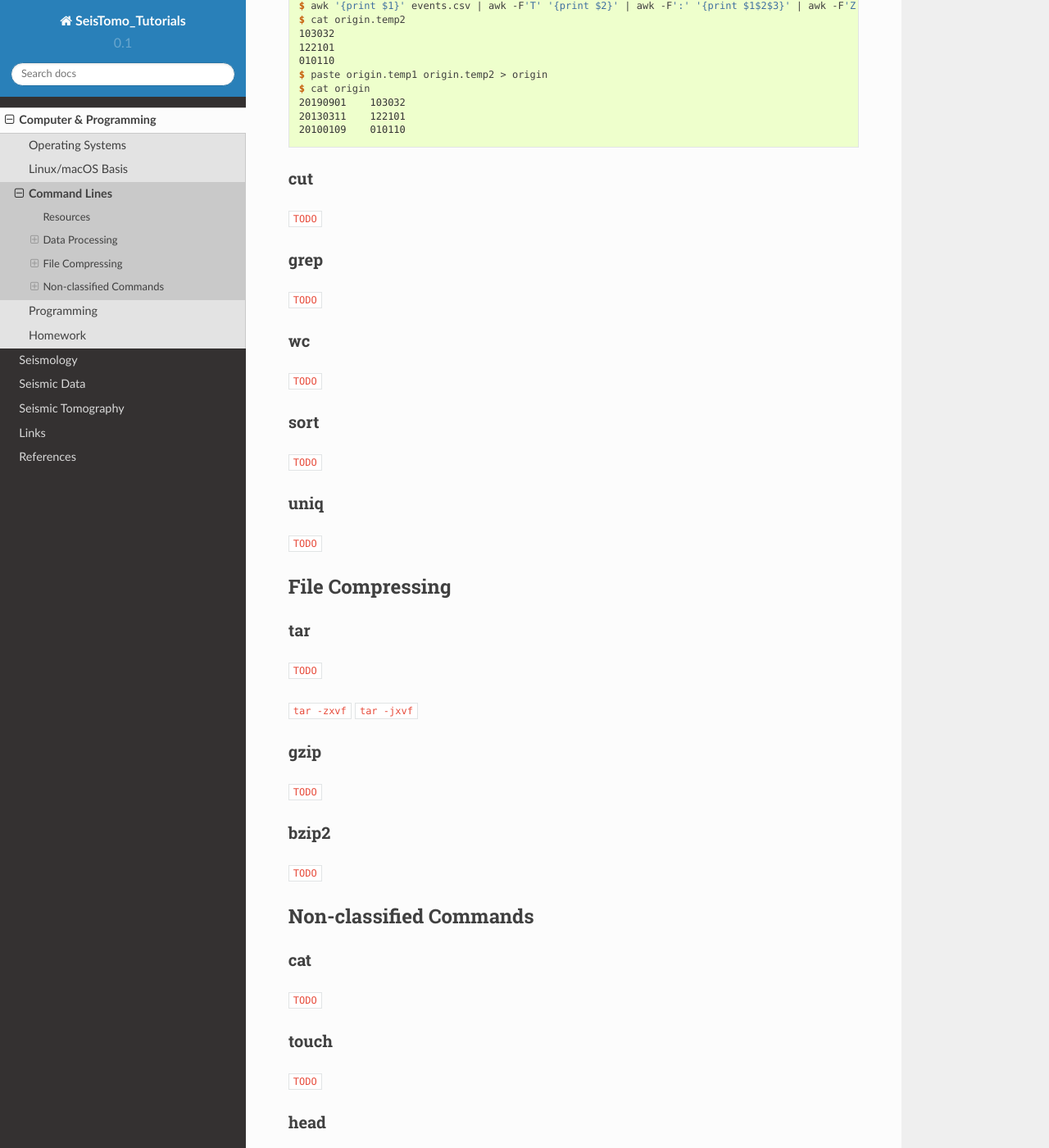
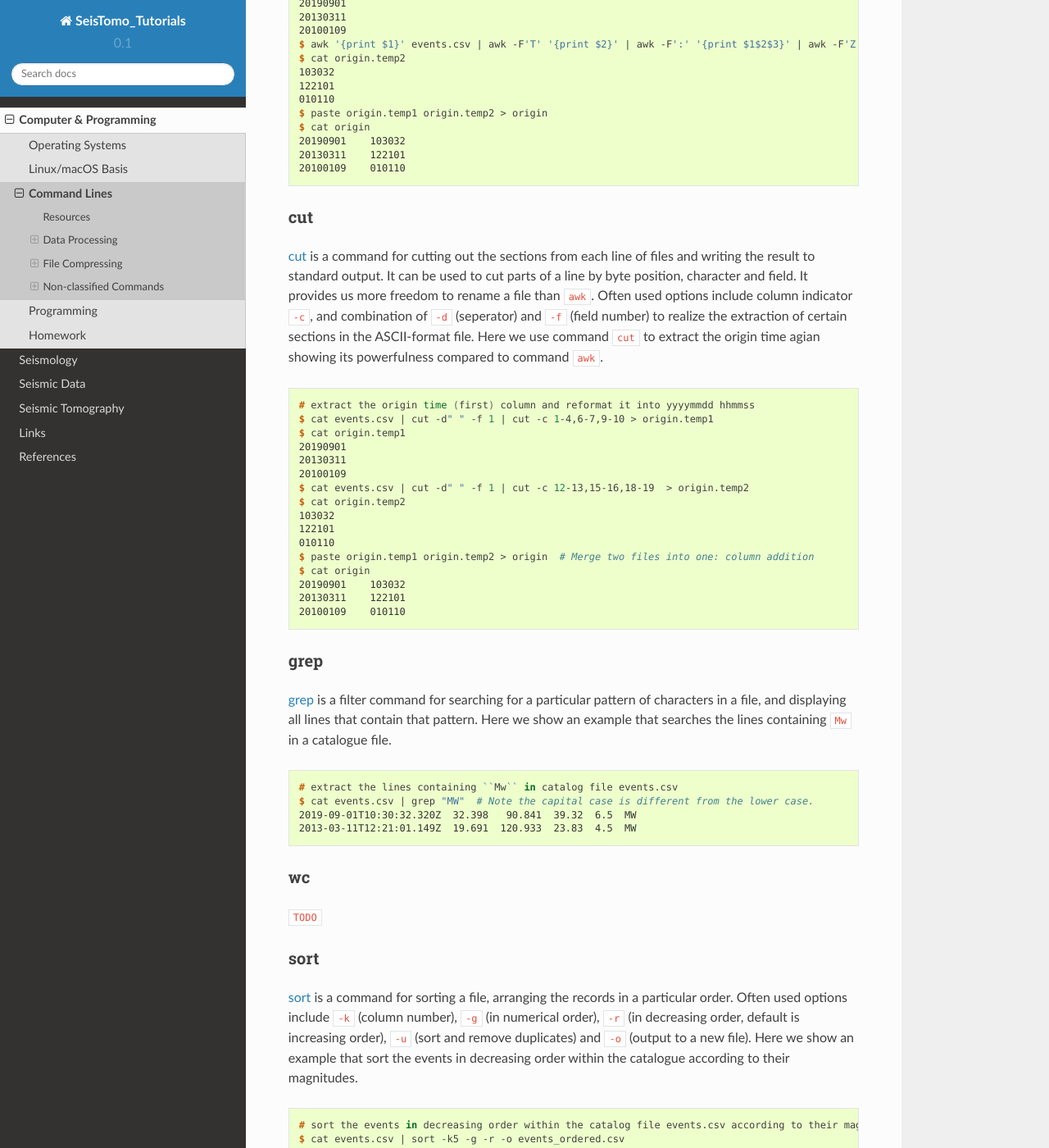
Before and after one commit to MIGG-NTU/SeisTomo_Tutorials, a Sphinx documentation site: the page built from source/computer-programming/command-lines.rst, in a window 1280 px wide and 1400 px high, scrolled down 1000 px. Shown: the whole window at 82% size. Built offline with Sphinx 7.4.7 and the Read the Docs theme 2.0.0, drawn with Linux system fonts in a browser that asks for light colours; some of the changed text lies outside the part shown.

Commit message:
revise Commandline (#31)
* revise Commandline

* revise Commandline

Co-authored-by: Tianjue <litianjue@Lis-MacBook.local>

```diff
--- a/source/computer-programming/command-lines.rst
+++ b/source/computer-programming/command-lines.rst
@@ -19,7 +19,7 @@
 awk
 +++
 
-`awk <https://man.linuxde.net/awk>`__ is a domain-specific language designed for text processing and typically used as a data extraction and reporting tool. It is very convenient to extract certain columns in an ASCII-format file using awk given a specified division character, e.g., empty space (as default), comma ``,`` semicolon ``;`` dash ``-`` or other describable characters. Here are two expamles showing the way that we usually use to extract location, magnitude, and origin time from a common catalogue file.
+`awk <https://man.linuxde.net/awk>`__ is a domain-specific language designed for text processing and typically used as a data extraction and reporting tool. It is very convenient to extract certain columns or sections in an ASCII-format file using awk given a specified field separator. By default, fields are separated by a space. We can change that with the --field-separator option, which sets the -F‘S’ variable S to whatever you want it to be, e.g., comma ``,`` semicolon ``;`` dash ``-`` or other describable characters. Here are two expamles showing the way that we usually use to extract location, magnitude, and origin time from a common catalogue file.
 
 .. code-block:: console
 
@@ -52,16 +52,43 @@
     20130311	122101
     20100109	010110
 
+
 cut
 +++
 
-``TODO``
+`cut <https://man.linuxde.net/cut>`__ is a command for cutting out the sections from each line of files and writing the result to standard output. It can be used to cut parts of a line by byte position, character and field. It provides us more freedom to rename a file than ``awk``. Often used options include column indicator ``-c``, and combination of ``-d`` (seperator) and ``-f`` (field number) to realize the extraction of certain sections in the ASCII-format file. Here we use command ``cut`` to extract the origin time agian showing its powerfulness compared to command ``awk``.
+
+.. code-block:: console
+
+    # extract the origin time (first) column and reformat it into yyyymmdd hhmmss
+    $ cat events.csv | cut -d" " -f 1 | cut -c 1-4,6-7,9-10 > origin.temp1
+    $ cat origin.temp1
+    20190901
+    20130311
+    20100109
+    $ cat events.csv | cut -d" " -f 1 | cut -c 12-13,15-16,18-19  > origin.temp2
+    $ cat origin.temp2
+    103032
+    122101
+    010110
+    $ paste origin.temp1 origin.temp2 > origin  # Merge two files into one: column addition
+    $ cat origin
+    20190901	103032
+    20130311	122101
+    20100109	010110
 
 
 grep
 ++++
 
-``TODO``
+`grep <https://man.linuxde.net/grep>`__ is a filter command for searching for a particular pattern of characters in a file, and displaying all lines that contain that pattern. Here we show an example that searches the lines containing ``Mw`` in a catalogue file.
+
+.. code-block:: console
+
+    # extract the lines containing ``Mw`` in catalog file events.csv
+    $ cat events.csv | grep "MW"  # Note the capital case is different from the lower case.
+    2019-09-01T10:30:32.320Z  32.398   90.841  39.32  6.5  MW
+    2013-03-11T12:21:01.149Z  19.691  120.933  23.83  4.5  MW
 
 
 wc
@@ -73,13 +100,22 @@
 sort
 ++++
 
-``TODO``
+`sort <https://man.linuxde.net/sort>`__ is a command for sorting a file, arranging the records in a particular order. Often used options include ``-k`` (column number), ``-g`` (in numerical order), ``-r`` (in decreasing order, default is increasing order), ``-u`` (sort and remove duplicates) and ``-o`` (output to a new file). Here we show an example that sort the events in decreasing order within the catalogue according to their magnitudes.
+
+.. code-block:: console
+
+    # sort the events in decreasing order within the catalog file events.csv according to their magnitudes.
+    $ cat events.csv | sort -k5 -g -r -o events_ordered.csv
+    $ cat events_ordered.csv
+    2019-09-01T10:30:32.320Z  32.398   90.841  39.32  6.5  MW
+    2013-03-11T12:21:01.149Z  19.691  120.933  23.83  4.5  MW
+    2010-01-09T01:01:10.921Z  51.582  110.850   9.33  3.3  MB
 
 
 uniq
 ++++
 
-``TODO``
+`uniq <https://man.linuxde.net/uniq>`__ is a command for reporting or filtering out the repeated lines in a file. Often used options include ``-c`` (count, how many times a line was repeated), ``-d`` (only print the repeated lines) and ``-u`` (only print unique lines).
 
 
 File Compressing
--- a/source/conf.py
+++ b/source/conf.py
@@ -33,7 +33,6 @@
     'sphinx.ext.autodoc',
     'sphinx.ext.githubpages',
     'sphinx_gmt.gmtplot',
-    'sphinx_rtd_theme',
 ]
 
 # Add any paths that contain templates here, relative to this directory.
```
